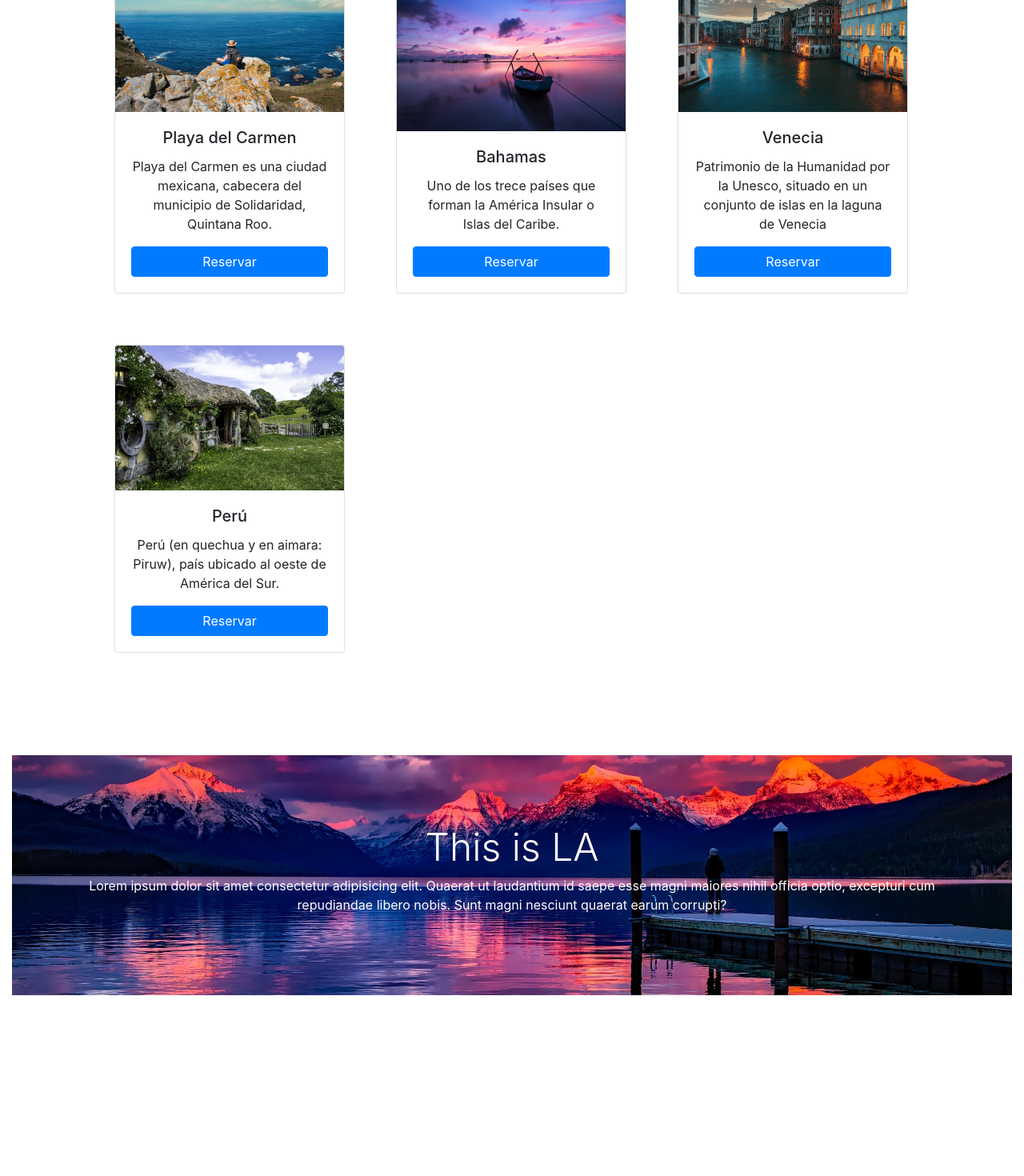
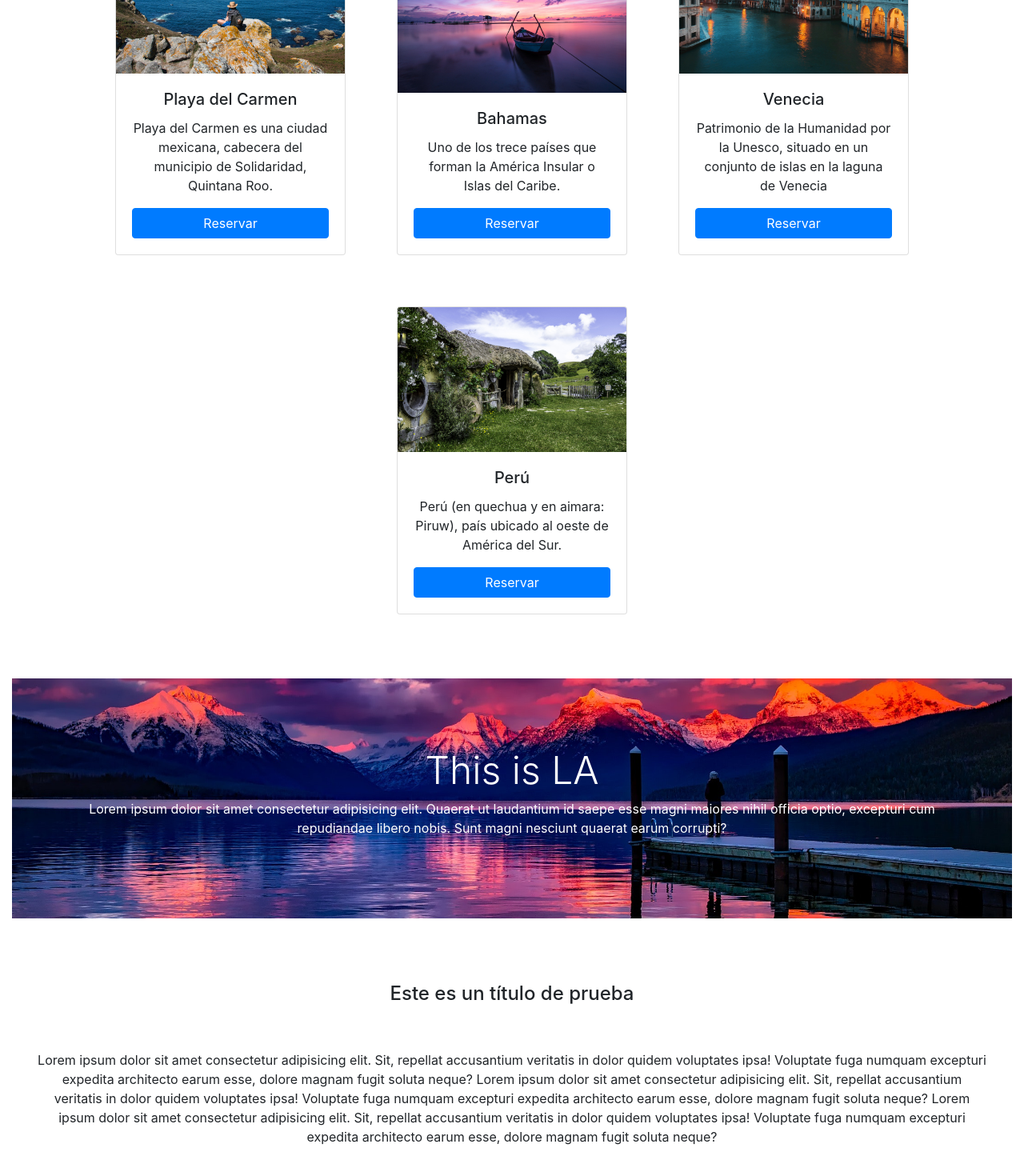
Before and after one commit to agustin-f/angular-site, an Angular app: page / in a window 1280 px wide. Shown: the part 564-2034 px from the top of the page at 80% size. Before the commit the page ends 1856 px from the top, so only its background shows below. Built offline with nearby package versions, Linux system fonts and the light colour scheme.

Commit message:
add p and h4 tags in a center of website

```diff
--- a/src/app/app.component.html
+++ b/src/app/app.component.html
@@ -2,10 +2,19 @@
     <app-navbar></app-navbar>
     <app-carousel></app-carousel>
 
-    <div class="container-cards">
+    <div class="col-12 d-flex align-items-center justify-content-center text-center mt-5 mb-5">
         <app-card></app-card>
     </div>
 
     <app-full-width-image></app-full-width-image>
 
+
+    <div class="col-12 d-flex flex-column justify-content-center align-items-center w-100 mb-5 mt-5">
+        <h4 class="h4-padding">Este es un título de prueba</h4>
+        <p class="text-center p-padding">Lorem ipsum dolor sit amet consectetur adipisicing elit. Sit, repellat accusantium veritatis in dolor quidem voluptates
+        ipsa! Voluptate fuga numquam excepturi expedita architecto earum esse, dolore magnam fugit soluta neque? Lorem ipsum dolor sit amet consectetur adipisicing elit. Sit, repellat accusantium veritatis in dolor quidem voluptates
+        ipsa! Voluptate fuga numquam excepturi expedita architecto earum esse, dolore magnam fugit soluta neque? Lorem ipsum dolor sit amet consectetur adipisicing elit. Sit, repellat accusantium veritatis in dolor quidem voluptates
+        ipsa! Voluptate fuga numquam excepturi expedita architecto earum esse, dolore magnam fugit soluta neque?</p>
+    </div>
+
 </div>
--- a/src/styles.css
+++ b/src/styles.css
@@ -10,7 +10,7 @@
     --font-size-03: 3rem;
 }
 
-.container-cards{
+/* .container-cards{
     display: flex;
     flex-flow: row;
     flex-wrap: wrap;
@@ -19,4 +19,12 @@
     width: 100%;
     height: auto;
     padding: 6rem;
+} */
+
+.h4-padding{
+    padding: 2rem;
 }
+
+.p-padding{
+    padding: 1rem;
+}
```
